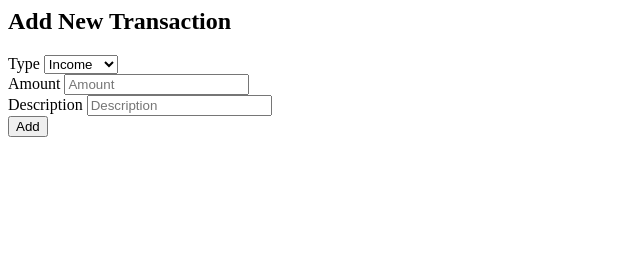
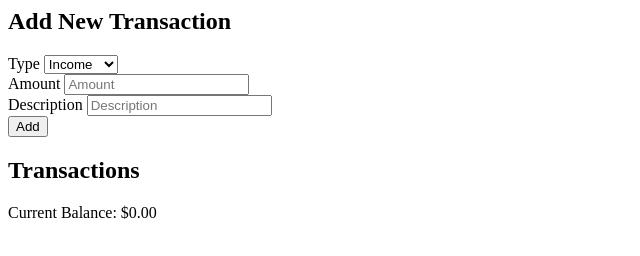
Before and after one commit to Vishaylinp/StuFin-Tracker, a plain HTML site: page index.html in a window 1280 px wide. Shown: the whole page, without its empty margins (0-640 px from the left). Drawn offline with Linux system fonts and the light colour scheme.

Commit message:
feat: Integrate real-time transaction list and balance display

```diff
--- a/index.html
+++ b/index.html
@@ -19,3 +19,8 @@
                 <button type="submit" class="btn btn-success w-100">Add</button>
             </form>
         </div>
+        <div id="transaction-list-container" class="mt-4">
+            <h2>Transactions</h2>
+            <p>Current Balance: <span id="balance" class="fw-bold">$0.00</span></p>
+            <ul id="transaction-list" class="list-group"></ul>
+        </div>
```
Also changed, not shown: app.js (+4 -3 lines).
